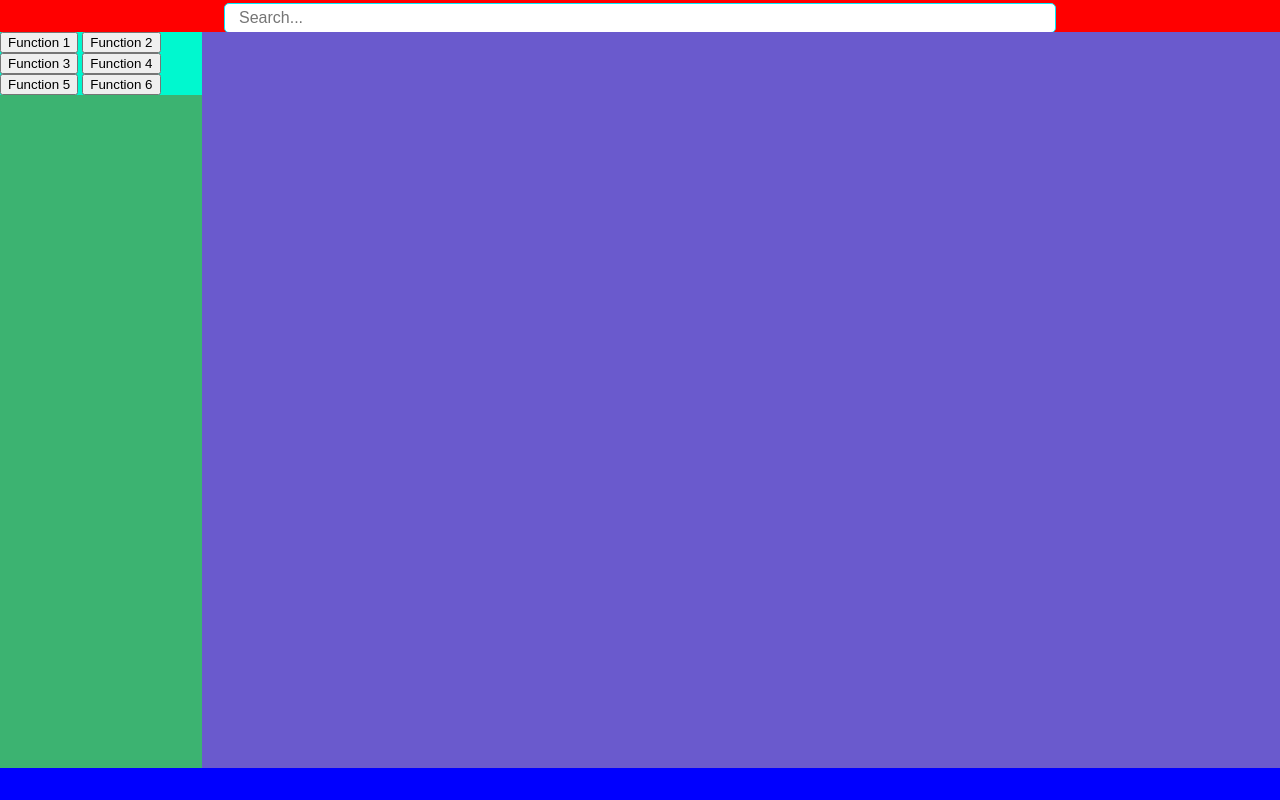
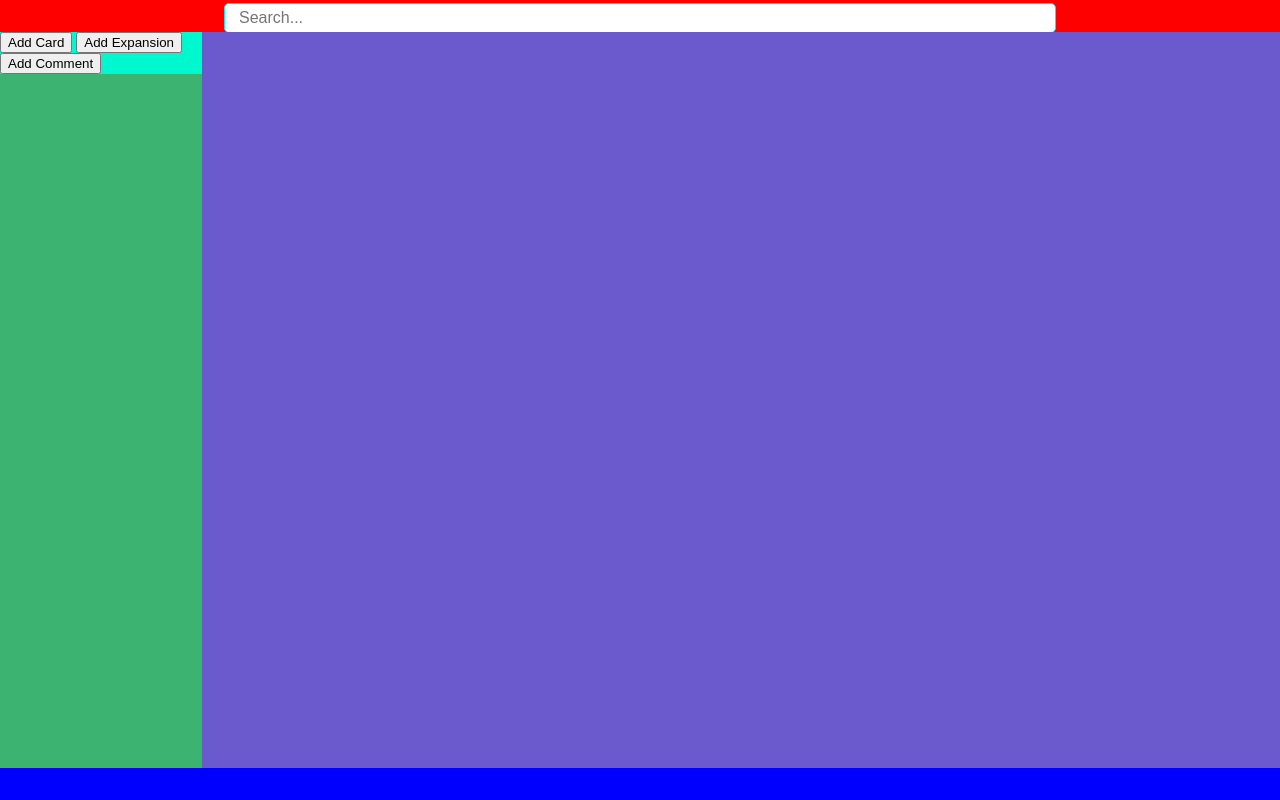
Before and after one commit to devnkls/collection-editor, a website: page frontend/index.html in a window 1280 px wide. Drawn offline with Linux system fonts and the light colour scheme.

Commit message:
Add descriptions for buttons.

```diff
--- a/frontend/index.html
+++ b/frontend/index.html
@@ -35,12 +35,9 @@
 
 					<div class="navbutton">
 
-						<button type="button">Function 1</button>
-						<button type="button">Function 2</button>
-						<button type="button">Function 3</button>
-						<button type="button">Function 4</button>
-						<button type="button">Function 5</button>
-						<button type="button">Function 6</button>
+						<button type="button">Add Card</button>
+						<button type="button">Add Expansion</button>
+						<button type="button">Add Comment</button>
 
 					</div>
 
```
Also changed, not shown: index.html (deleted, +0 -18 lines).
